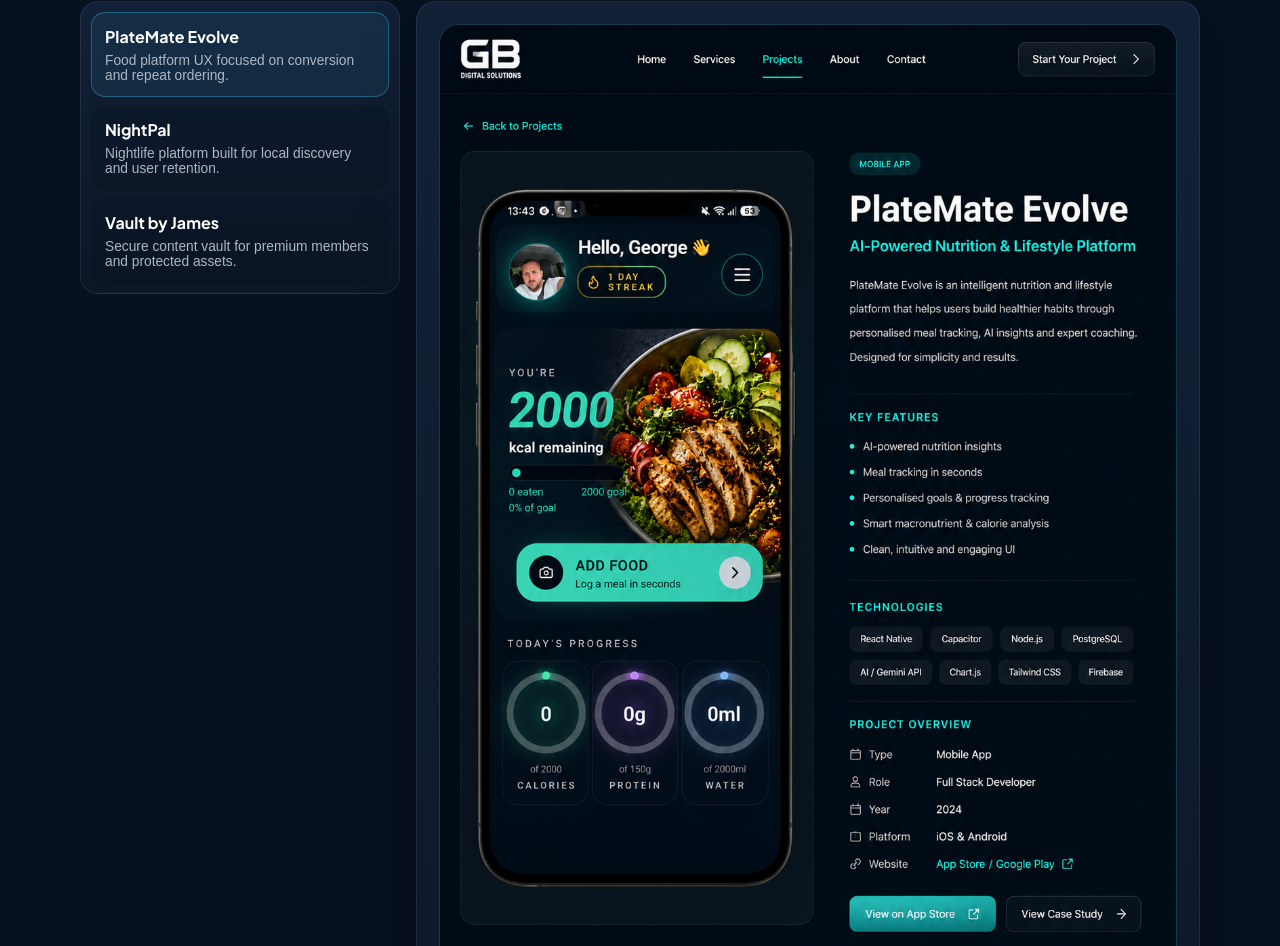
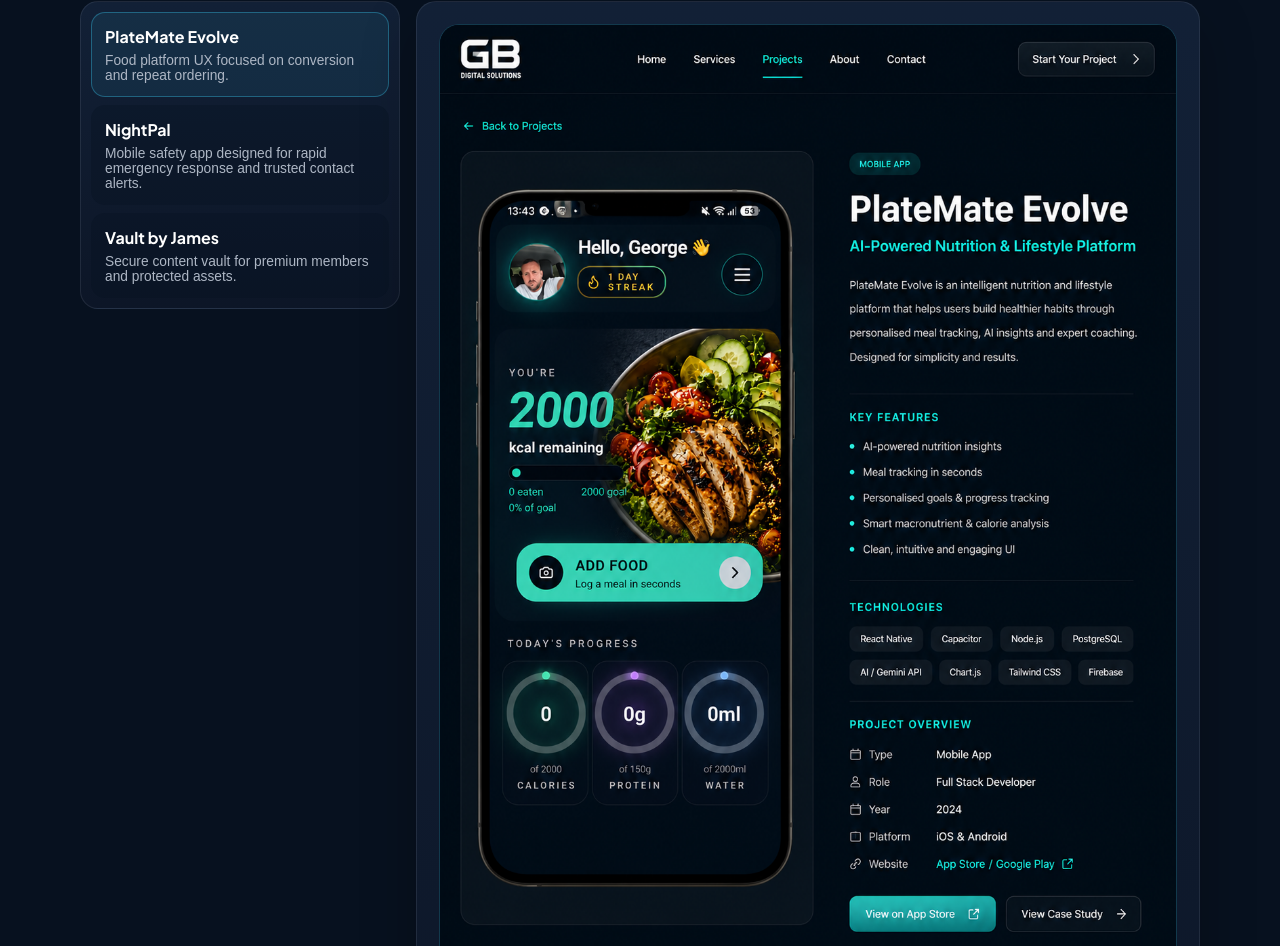
Before and after one commit to georgebrennan932-collab/Gbdigitalsolutions, a React (Vite) app: page / in a window 1280 px wide. Shown: the part 5478-6424 px from the top of the page. Built offline with nearby package versions, Linux system fonts and the light colour scheme.

Commit message:
nightpal description

```diff
--- a/src/App.jsx
+++ b/src/App.jsx
@@ -157,11 +157,11 @@
   },
   {
     name: 'NightPal',
-    summary: 'Nightlife platform built for local discovery and user retention.',
+    summary: 'Mobile safety app designed for rapid emergency response and trusted contact alerts.',
     problem:
-      'Local recommendations felt generic and users were not consistently re-engaging after first use.',
+      'In an emergency, every second counts. Many safety apps require multiple taps before users can get help.',
     solution:
-      'Implemented behavior-aware suggestions, map-first UX, and fast interactions for repeat usage.',
+      'Developed a mobile safety app focused on rapid emergency response, enabling users to alert trusted contacts, share their live location and access essential safety tools with minimal interaction.',
     tags: ['Mobile', 'Realtime', 'Maps', 'Firebase'],
     image: 'nightpal-case.png',
   },
```
